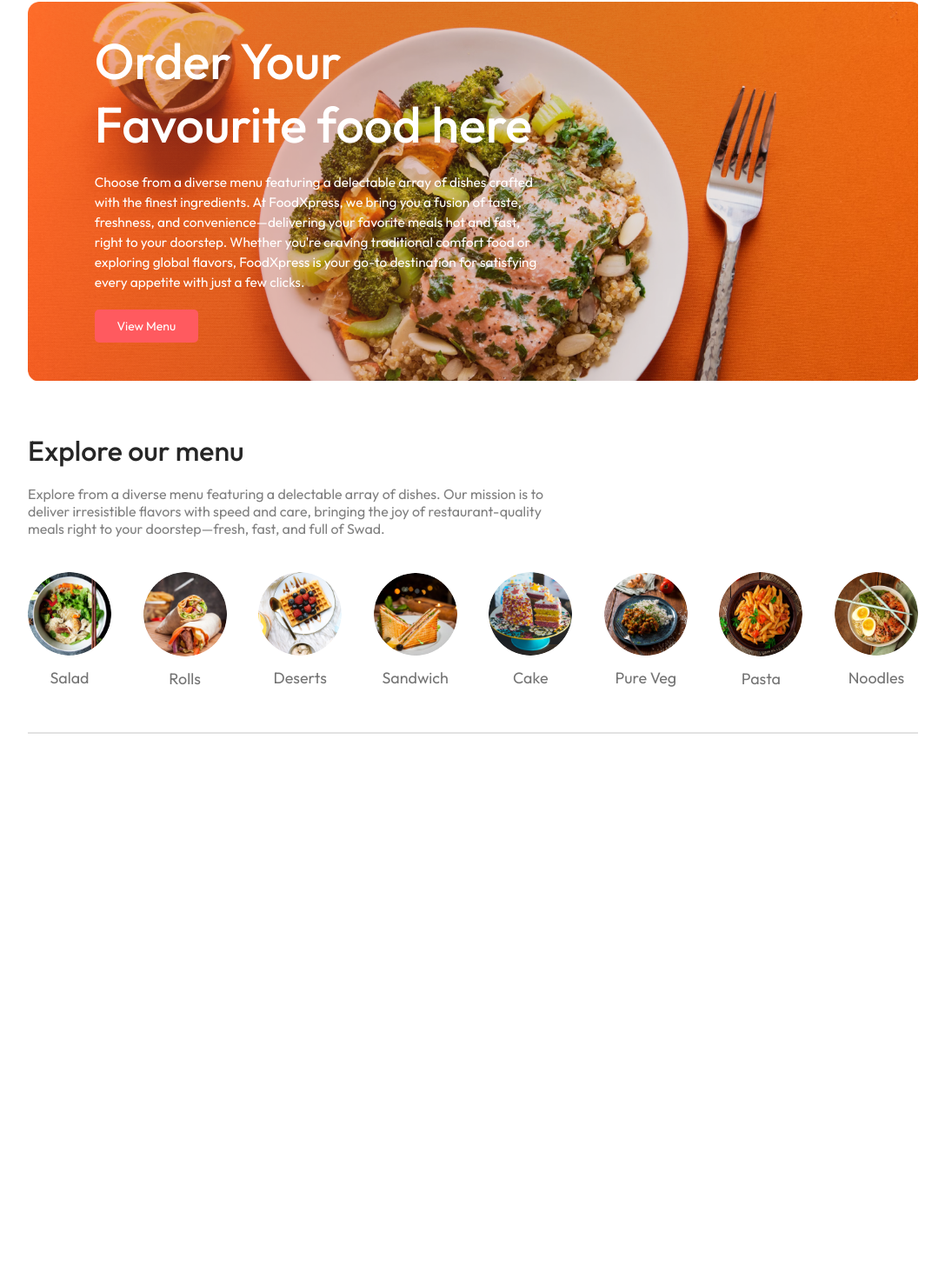
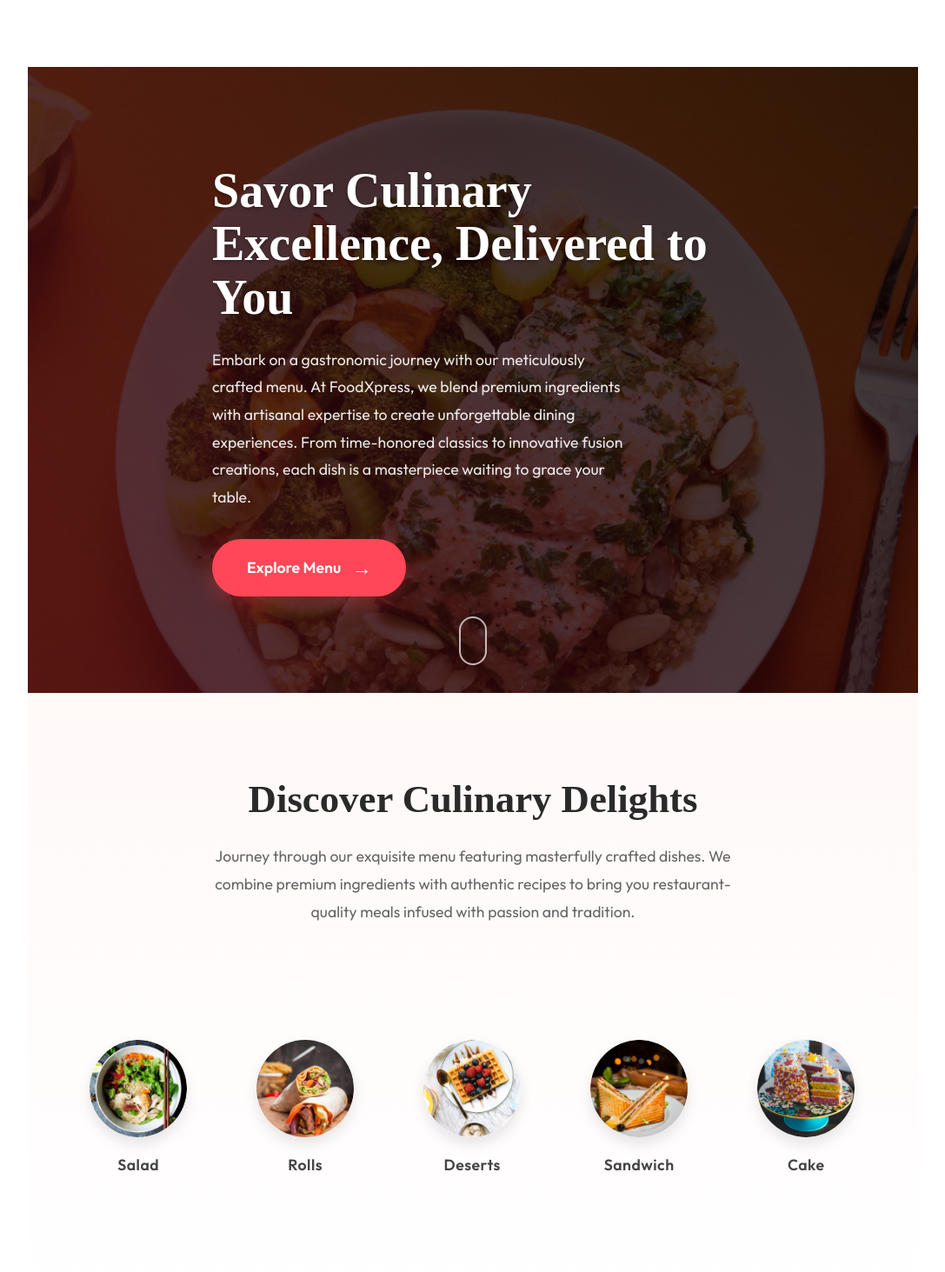
Before and after one commit to RoozaStha/SwadXpress, a React (Vite) app in the folder client/: page / in a window 1280 px wide. Shown: the part 146-1609 px from the top of the page at 87% size, without its empty margins (96-1183 px from the left). Before the commit the page ends 1000 px from the top, so only its background shows below. Built offline with nearby package versions, Linux system fonts and the light colour scheme.

Commit message:
1hr done

```diff
--- a/client/src/components/ExploreMenu/ExploreMenu.css
+++ b/client/src/components/ExploreMenu/ExploreMenu.css
@@ -1,63 +1,167 @@
 .explore-menu {
     display: flex;
     flex-direction: column;
-    gap: 20px;
-    padding-top: 60px; /* Push content below fixed navbar */
+    gap: 2rem;
+    padding: 6rem 5% 3rem;
+    background: linear-gradient(to bottom, #fff9f8 0%, #ffffff 100%);
+}
+
+.menu-header {
+    text-align: center;
+    max-width: 800px;
+    margin: 0 auto 3rem;
 }
 
 .explore-menu h1 {
-    color: #262626;
-    font-weight: 500;
+    color: #2a2a2a;
+    font-weight: 700;
+    font-size: 2.8rem;
+    margin-bottom: 1.5rem;
+    font-family: 'Playfair Display', serif;
 }
 
 .explore-menu-text {
-    max-width: 60%;
-    color: #808080; /* fixed typo: "columns" to "color" */
+    color: #666;
+    font-size: 1.1rem;
+    line-height: 1.8;
+    max-width: 80%;
+    margin: 0 auto;
 }
 
 .explore-menu-list {
     display: flex;
-    justify-content: space-between;
-    align-items: center;
-    gap: 30px;
-    text-align: center;
-    margin: 20px 0px;
-    overflow: scroll;
+    gap: 2.5rem;
+    padding: 2rem 0;
+    overflow-x: auto;
+    scroll-behavior: smooth;
+    position: relative;
 }
 
 .explore-menu-list::-webkit-scrollbar {
-    display: none;
+    height: 6px;
+    background: #f0f0f0;
 }
 
-.explore-menu-list-item img {
-    width: 7.5vw;
-    min-width: 80px;
-    cursor: pointer;
-    border-radius: 50%;
-    transition: 0.2s;
+.explore-menu-list::-webkit-scrollbar-thumb {
+    background: #ff6b6b;
+    border-radius: 4px;
 }
 
-.explore-menu-list-item p {
-    margin-top: 10px;
-    color: #747474;
-    font-size: max(1.4vw, 16px);
+.explore-menu-list-item {
+    display: flex;
+    flex-direction: column;
+    align-items: center;
+    gap: 1rem;
+    transition: all 0.3s ease;
     cursor: pointer;
+    position: relative;
+    padding: 1rem;
+    border-radius: 1rem;
 }
 
-.explore-menu hr {
-    margin: 10px 0px;
-    height: 2px;
-    background-color: #e2e2e2;
-    border: none;
+.explore-menu-list-item:hover {
+    transform: translateY(-5px);
 }
 
-.explore-menu-list-item .active {
-    border: 4px solid tomato;
-    padding: 2px;
+.explore-menu-list-item.active {
+    background: rgba(255, 107, 107, 0.1);
+}
+
+.menu-image-container {
+    position: relative;
+    width: 120px;
+    height: 120px;
+    border-radius: 50%;
+    padding: 4px;
+    transition: all 0.3s ease;
+}
+
+.menu-image {
+    width: 100%;
+    height: 100%;
+    object-fit: cover;
+    border-radius: 50%;
+    box-shadow: 0 8px 16px rgba(0, 0, 0, 0.1);
+    transition: all 0.3s ease;
+}
+
+.active-indicator {
+    position: absolute;
+    top: -4px;
+    left: -4px;
+    right: -4px;
+    bottom: -4px;
+    border: 3px solid transparent;
+    border-radius: 50%;
+    transition: all 0.3s ease;
+}
+
+.explore-menu-list-item.active .active-indicator {
+    border-color: #ff6b6b;
+}
+
+.menu-label {
+    color: #444;
+    font-size: 1.1rem;
+    font-weight: 600;
+    text-transform: capitalize;
+    letter-spacing: 0.5px;
+    transition: color 0.3s ease;
+}
+
+.explore-menu-list-item.active .menu-label {
+    color: #ff6b6b;
+}
+
+.scroll-indicator {
+    text-align: center;
+    margin-top: 1.5rem;
+    opacity: 0.6;
+    animation: bounce 2s infinite;
+}
+
+.scroll-arrow {
+    font-size: 1.5rem;
+    color: #ff6b6b;
+}
+
+@keyframes bounce {
+    0%, 20%, 50%, 80%, 100% { transform: translateY(0); }
+    40% { transform: translateY(-10px); }
+    60% { transform: translateY(-5px); }
 }
 
 @media (max-width: 768px) {
     .explore-menu {
-        padding-top: 100px; /* Adjust depending on your mobile navbar height */
+        padding: 6rem 3% 2rem;
+    }
+
+    .explore-menu h1 {
+        font-size: 2rem;
+    }
+
+    .explore-menu-text {
+        max-width: 100%;
+        font-size: 1rem;
+    }
+
+    .menu-image-container {
+        width: 90px;
+        height: 90px;
+    }
+
+    .menu-label {
+        font-size: 0.95rem;
     }
 }
+
+@media (hover: hover) {
+    .explore-menu-list-item:hover .menu-image {
+        transform: scale(1.05);
+        box-shadow: 0 12px 24px rgba(0, 0, 0, 0.15);
+    }
+
+    .explore-menu-list-item:hover .active-indicator {
+        border-color: rgba(255, 107, 107, 0.3);
+    }
+}
--- a/client/src/components/ExploreMenu/ExploreMenu.jsx
+++ b/client/src/components/ExploreMenu/ExploreMenu.jsx
@@ -5,10 +5,15 @@
 const ExploreMenu = ({ category, setCategory }) => {
   return (
     <div className='explore-menu' id='explore-menu'>
-      <h1>Explore our menu</h1>
+      <div className="menu-header">
+        <h1>Discover Culinary Delights</h1>
         <p className='explore-menu-text'>
-        Explore from a diverse menu featuring a delectable array of dishes. Our mission is to deliver irresistible flavors with speed and care, bringing the joy of restaurant-quality meals right to your doorstep—fresh, fast, and full of Swad.
+          Journey through our exquisite menu featuring masterfully crafted dishes.
+          We combine premium ingredients with authentic recipes to bring you
+          restaurant-quality meals infused with passion and tradition.
         </p>
+      </div>
+
       <div className='explore-menu-list'>
         {menu_list.map((item, index) => (
           <div
@@ -16,18 +21,24 @@
               setCategory(prev => (prev === item.menu_name ? 'All' : item.menu_name))
             }
             key={index}
-            className='explore-menu-list-item'
+            className={`explore-menu-list-item ${category === item.menu_name ? 'active' : ''}`}
           >
+            <div className="menu-image-container">
               <img
-              className={category === item.menu_name ? 'active' : ''}
                 src={item.menu_image}
                 alt={item.menu_name}
+                className="menu-image"
               />
-            <p>{item.menu_name}</p>
+              <div className="active-indicator"></div>
+            </div>
+            <p className="menu-label">{item.menu_name}</p>
           </div>
         ))}
       </div>
-      <hr />
+
+      <div className="scroll-indicator">
+        <span className="scroll-arrow">➜</span>
+      </div>
     </div>
   );
 };
--- a/client/src/components/Header/Header.css
+++ b/client/src/components/Header/Header.css
@@ -1,62 +1,198 @@
 .header {
-  height: 34vw;
-  margin: 0 auto;
-  background: url('/header_img.png');
-  background-size: cover;
+  height: 90vh;
+  min-height: 600px;
   position: relative;
+  background: linear-gradient(45deg, rgba(0,0,0,0.7), rgba(0,0,0,0.3)),
+              url('/header_img.png') center/cover fixed;
+  display: flex;
+  align-items: center;
+  padding: 0 5%;
+  margin-top: 80px;
   overflow: hidden;
-  padding-top: 120px;
-  margin-top: 05px;
 }
 
-  .header::before {
-    content: "";
+.header-overlay {
   position: absolute;
-    inset: 0;
+  top: 0;
+  left: 0;
+  right: 0;
+  bottom: 0;
+  background: linear-gradient(45deg, rgba(130, 10, 40, 0.3), rgba(0, 0, 0, 0.7));
   z-index: 1;
 }
 
 .header-content {
-    position: absolute;
-    display: flex;
-    flex-direction: column;
-    align-items: flex-start;
-    gap: 1.5vw;
-    max-width: 50%;
-    bottom: 10%;
-    left: 6vw;
+  position: relative;
   z-index: 2;
-    color: white;
-    animation: fadeIn 3s;
+  max-width: 1200px;
+  margin: 0 auto;
+  animation: slideUp 1s ease-out both;
 }
 
-  .header-content h2 {
-    font-weight: 500;
-    font-size: max(4.5vw, 22px);
+.content-wrapper {
+  max-width: 600px;
 }
 
-  .header-content p {
-    font-size: max(1.2vw, 14px);
-    line-height: 1.5;
+.header-title {
+  font-family: 'Playfair Display', serif;
+  font-size: 3.5rem;
+  line-height: 1.1;
+  color: #fff;
+  margin-bottom: 1.5rem;
+  text-shadow: 0 2px 4px rgba(0,0,0,0.3);
 }
 
-  .header-content button {
-    padding: 0.8vw 2vw;
-    font-size: max(1vw, 14px);
-    border: none;
-    background-color: #ff5a5f;
-    color: white;
-    cursor: pointer;
-    border-radius: 5px;
-    transition: background-color 0.3s;
+.header-description {
+  font-size: 1.1rem;
+  line-height: 1.8;
+  color: rgba(255,255,255,0.9);
+  margin-bottom: 2rem;
+  max-width: 80%;
 }
 
-  .header-content button:hover {
-    background-color: #e14c4f;
+.cta-button {
+  display: inline-flex;
+  align-items: center;
+  gap: 0.8rem;
+  padding: 1.2rem 2.5rem;
+  font-size: 1.1rem;
+  font-weight: 600;
+  background: #ff4757;
+  color: white;
+  border: none;
+  border-radius: 50px;
+  cursor: pointer;
+  transition: all 0.3s ease;
+  position: relative;
+  overflow: hidden;
+  box-shadow: 0 8px 24px rgba(255, 71, 87, 0.3);
+}
+
+.cta-button::before {
+  content: '';
+  position: absolute;
+  top: 0;
+  left: -100%;
+  width: 100%;
+  height: 100%;
+  background: linear-gradient(
+    120deg,
+    transparent,
+    rgba(255,255,255,0.3),
+    transparent
+  );
+  transition: 0.5s;
+}
+
+.cta-button:hover {
+  transform: translateY(-3px);
+  box-shadow: 0 12px 32px rgba(255, 71, 87, 0.4);
+  background: #ff3647;
+}
+
+.cta-button:hover::before {
+  left: 100%;
+}
+
+.button-icon {
+  font-size: 1.4rem;
+  transition: transform 0.3s ease;
+}
+
+.cta-button:hover .button-icon {
+  transform: translateX(3px);
+}
+
+.scroll-prompt {
+  position: absolute;
+  bottom: 2rem;
+  left: 50%;
+  transform: translateX(-50%);
+  z-index: 2;
+}
+
+.mouse-scroll {
+  width: 2rem;
+  height: 3.5rem;
+  border: 2px solid rgba(255,255,255,0.7);
+  border-radius: 1rem;
+  position: relative;
+  animation: scrollBounce 2s infinite;
+}
+
+.mouse-scroll::before {
+  content: '';
+  position: absolute;
+  width: 4px;
+  height: 8px;
+  background: rgba(255,255,255,0.7);
+  left: 50%;
+  top: 8px;
+  transform: translateX(-50%);
+  border-radius: 2px;
+  animation: scrollWheel 2s infinite;
+}
+
+@keyframes slideUp {
+  from {
+    opacity: 0;
+    transform: translateY(40px);
+  }
+  to {
+    opacity: 1;
+    transform: translateY(0);
+  }
+}
+
+@keyframes scrollBounce {
+  0%, 20%, 50%, 80%, 100% { transform: translateY(0); }
+  40% { transform: translateY(-10px); }
+  60% { transform: translateY(-5px); }
+}
+
+@keyframes scrollWheel {
+  0% { opacity: 0; transform: translateY(0); }
+  30% { opacity: 1; }
+  100% { opacity: 0; transform: translateY(12px); }
 }
 
 @media (max-width: 768px) {
   .header {
-      margin-top: 100px;
+    height: 70vh;
+    min-height: 500px;
+    background-attachment: scroll;
+  }
+
+  .header-title {
+    font-size: 2.2rem;
+    margin-bottom: 1rem;
+  }
+
+  .header-description {
+    font-size: 1rem;
+    max-width: 100%;
+  }
+
+  .cta-button {
+    padding: 1rem 2rem;
+    font-size: 1rem;
+  }
+
+  .mouse-scroll {
+    display: none;
   }
 }
+
+@media (max-width: 480px) {
+  .header {
+    margin-top: 70px;
+  }
+
+  .header-title {
+    font-size: 1.8rem;
+  }
+
+  .header-description {
+    font-size: 0.9rem;
+  }
+}
--- a/client/src/components/Header/Header.jsx
+++ b/client/src/components/Header/Header.jsx
@@ -4,18 +4,27 @@
 const Header = () => {
   return (
     <div className="header">
+      <div className="header-overlay"></div>
       <div className="header-content">
-        <h2>Order Your Favourite food here</h2>
-        <p>
-          Choose from a diverse menu featuring a delectable array of dishes
-          crafted with the finest ingredients. At FoodXpress, we bring you a
-          fusion of taste, freshness, and convenience—delivering your favorite
-          meals hot and fast, right to your doorstep. Whether you're craving
-          traditional comfort food or exploring global flavors, FoodXpress is
-          your go-to destination for satisfying every appetite with just a few
-          clicks.
-        </p>
-        <button>View Menu</button>
+        <div className="content-wrapper">
+          <h2 className="header-title">
+            Savor Culinary Excellence, Delivered to You
+          </h2>
+          <p className="header-description">
+            Embark on a gastronomic journey with our meticulously crafted menu.
+            At FoodXpress, we blend premium ingredients with artisanal expertise
+            to create unforgettable dining experiences. From time-honored classics
+            to innovative fusion creations, each dish is a masterpiece waiting
+            to grace your table.
+          </p>
+          <button className="cta-button">
+            Explore Menu
+            <span className="button-icon">→</span>
+          </button>
+        </div>
+      </div>
+      <div className="scroll-prompt">
+        <div className="mouse-scroll"></div>
       </div>
     </div>
   );
```
Lines whose indentation alone changed are shown as unchanged.
